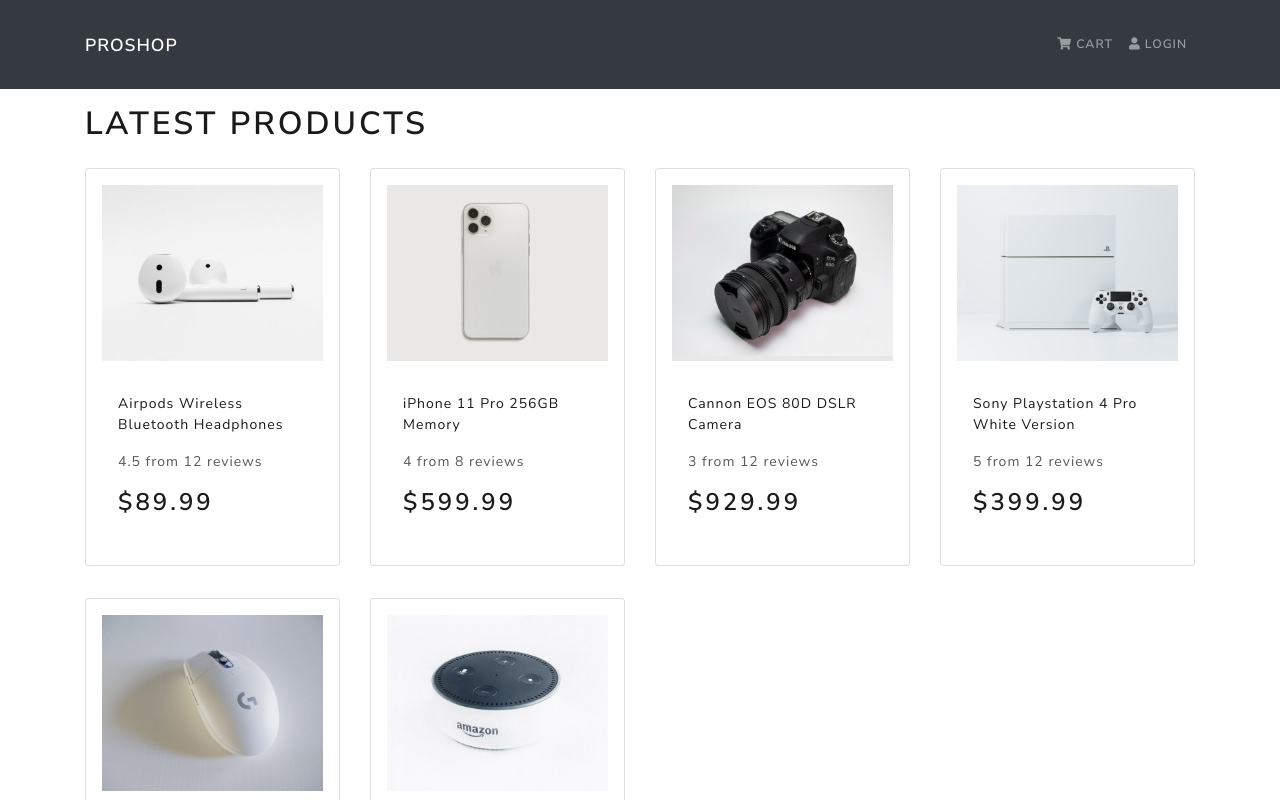
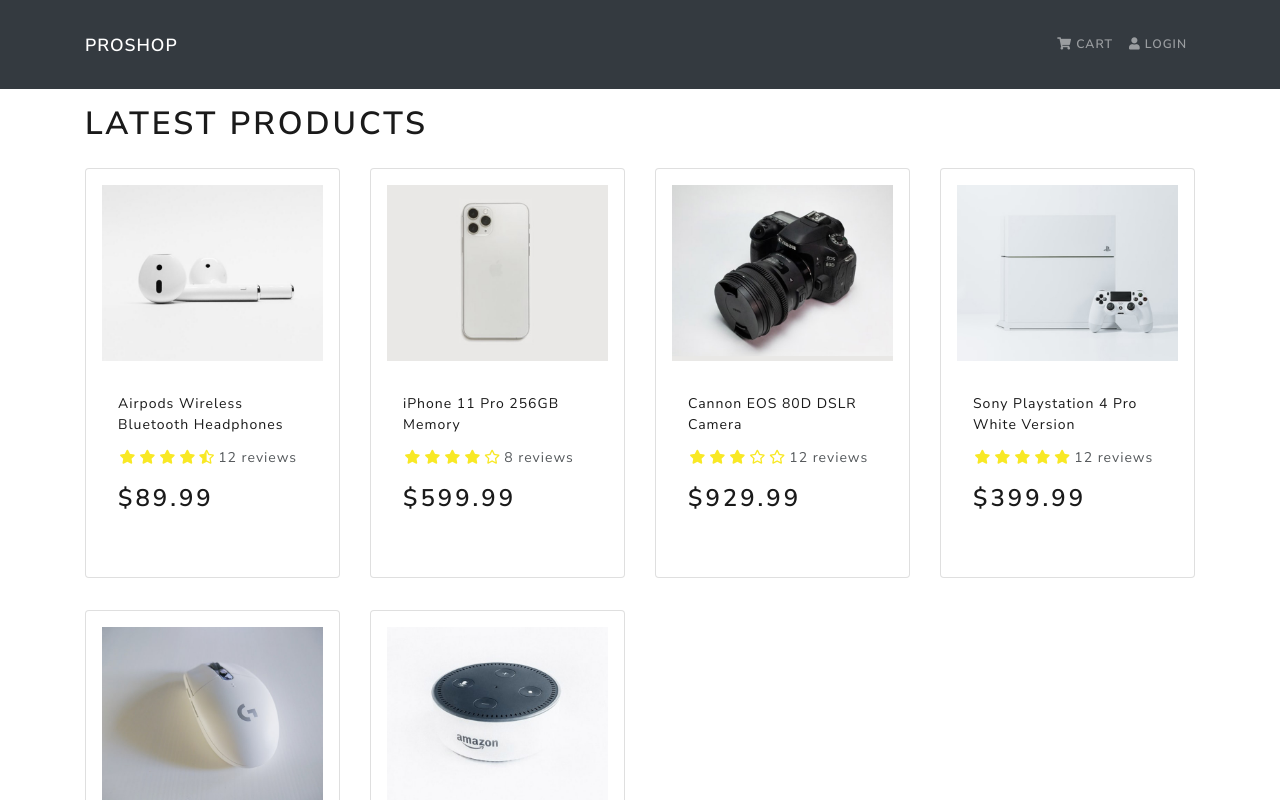
Before and after one commit to HenriqueCoelho1/MERN-eCommerce, a React (Create React App) app in the folder frontend/: page / in a window 1280 px wide. Shown: the top 800 px of the page. Built offline with nearby package versions, Linux system fonts and the light colour scheme.

Commit message:
Rating Component

```diff
--- a/frontend/src/components/Product.js
+++ b/frontend/src/components/Product.js
@@ -1,5 +1,6 @@
 import React from 'react'
 import { Card } from 'react-bootstrap'
+import Rating from './Rating'
 
 const Product = ({ product }) => {
     return (
@@ -16,9 +17,7 @@
                 </a>
 
                 <Card.Text as='div'>
-                    <div className="my-3">
-                        {product.rating} from {product.numReviews} reviews
-                    </div>
+                    <Rating value={product.rating} text={`${product.numReviews} reviews`} />
                 </Card.Text>
 
 
--- /dev/null
+++ b/frontend/src/components/Rating.js
@@ -0,0 +1,39 @@
+import React from 'react'
+import PropTypes from 'prop-types'
+
+
+const Rating = ({ value, text, color }) => {
+    const stars = []
+
+    for (var i = 0; i < 5; i++) {
+        if (value - i >= 1) {
+            stars.push(<i style={{ color }} className="fas fa-star"></i>)
+        } else if (value - i > 0 && value - i < 1) {
+            stars.push(<i style={{ color }} className="fas fa-star-half-alt"></i>)
+        } else {
+            stars.push(<i style={{ color }} className="far fa-star"></i>)
+        }
+    }
+    return (
+        <div className="rating">
+            {stars.map((star) => (
+                <span>{star}</span>
+            ))}
+            <span>{text && text}</span>
+        </div>
+    )
+}
+
+Rating.defaultProps = {
+    color: "#f8e825",
+}
+
+
+Rating.propsTypes = {
+    value: PropTypes.number.isRequired,
+    text: PropTypes.string.isRequired,
+    color: PropTypes.string
+
+}
+
+export default Rating
--- a/frontend/src/index.css
+++ b/frontend/src/index.css
@@ -1,3 +1,10 @@
 main {
   min-height: 80vh;
 }
+
+h3 {
+  padding: 1rem 0;
+}
+.rating span {
+  margin: 0.1rem;
+}
--- a/frontend/src/screens/HomeScreen.js
+++ b/frontend/src/screens/HomeScreen.js
@@ -9,7 +9,7 @@
             <h1>Latest Products</h1>
             <Row>
                 {products.map(product => (
-                    <Col sm={12} md={6} lg={4} xl={3}>
+                    <Col key={product._id} sm={12} md={6} lg={4} xl={3}>
                         <Product product={product} />
                     </Col>
                 ))}
```
